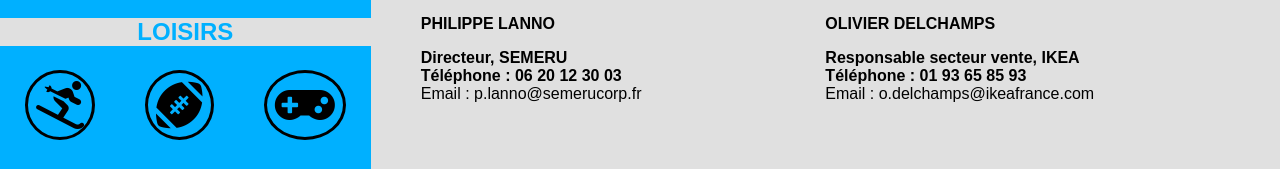
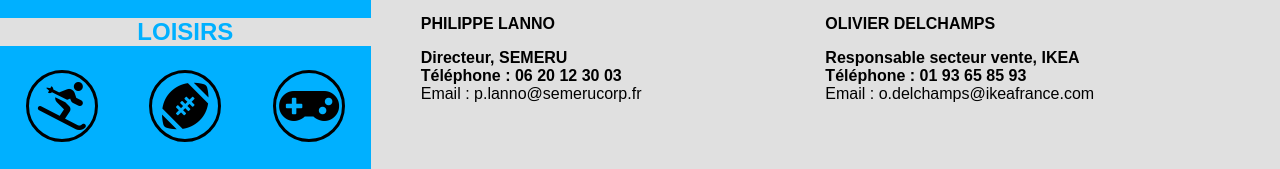
Before and after one commit to McFly91/P2_Aubert_Martin, a plain HTML site: page index.html in a window 1280 px wide. Shown: the part 1454-1623 px from the top of the page. Drawn offline with Linux system fonts and the light colour scheme; a web font is replaced by a local one.

Commit message:
Alignement des icones Loisirs dans leurs bordures

```diff
--- a/Style.css
+++ b/Style.css
@@ -231,9 +231,14 @@ body
 
 	.box_icones i
 	{
+		display: flex;
+		align-items: center;
+		justify-content: center;
 		padding: 8px;
 		border: 3px solid black;
 		border-radius: 50%;
+		width: 50px;
+		height: 50px;
 	}
 
 
```
